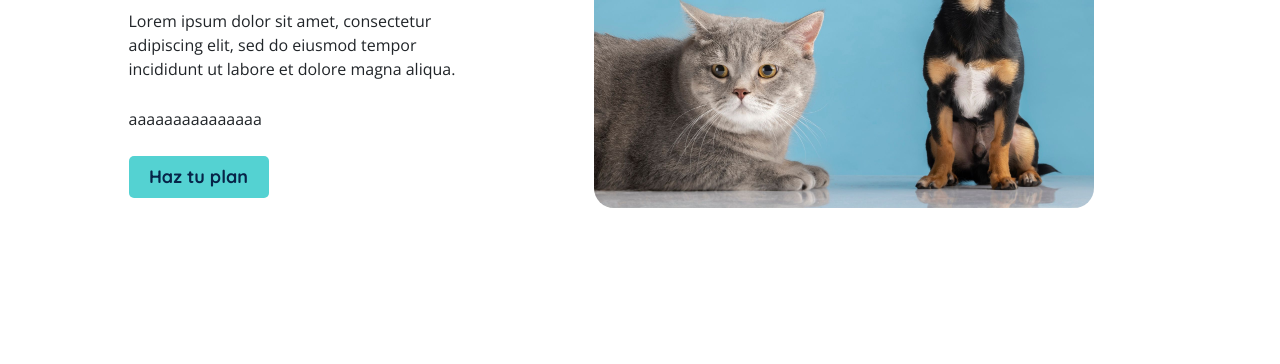
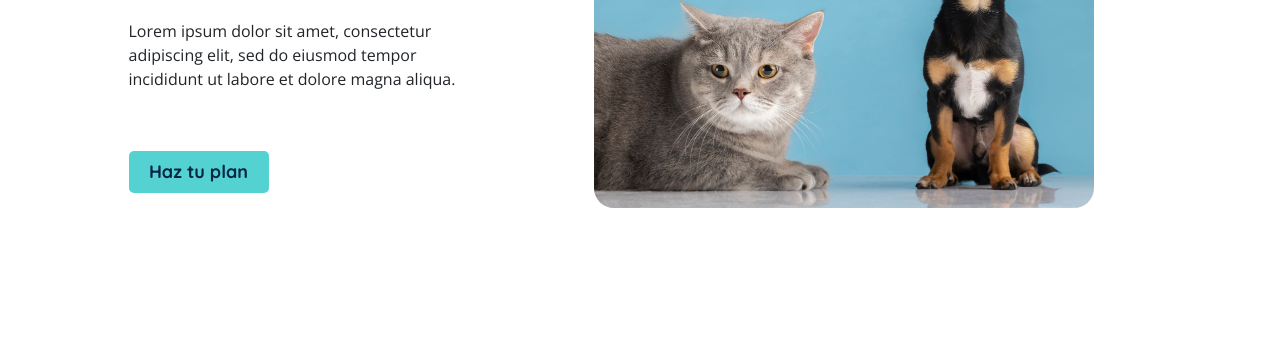
Before and after one commit to JorgPalma/PetCareAnalytics, a plain HTML site: page index.html in a window 1280 px wide. Shown: the part 436-800 px from the top of the page. Drawn offline with nearby package versions, Linux system fonts and the light colour scheme.

Commit message:
Quitar las aaaaaaaaaaaa

```diff
--- a/index.html
+++ b/index.html
@@ -56,7 +56,7 @@
                     sed do eiusmod tempor incididunt ut labore et dolore
                     magna aliqua.
                   </p>
-                  <p class="op-cta-p">aaaaaaaaaaaaaaa
+                  <p class="op-cta-p">
                   </p>
                   <a class="op-cta-button" href="#">Haz tu plan</a>
               </div>
```
